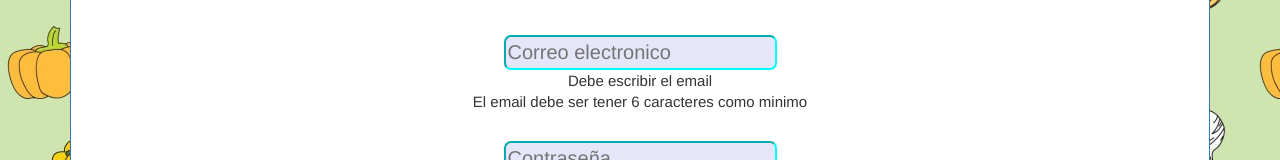
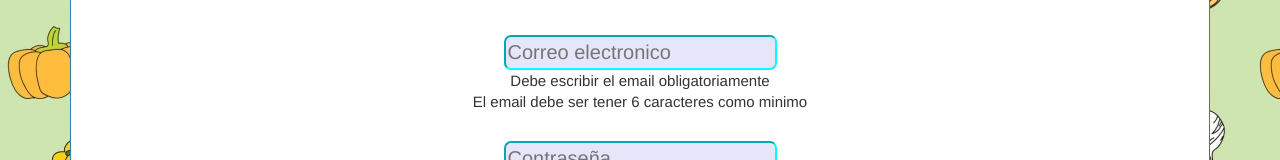
Before and after one commit to pi2cibertec11/Front-end-Angular-PRO-IT, an Angular app: page /clients in a window 1280 px wide. Shown: the part 201-361 px from the top of the page. Built offline with nearby package versions, Linux system fonts and the light colour scheme.

Commit message:
Mejorando mensaje

```diff
--- a/src/app/clients/client.component.html
+++ b/src/app/clients/client.component.html
@@ -9,7 +9,7 @@
 
            <div class="text-center" ><input #email="ngModel" id="email" style="border-color:cyan;border-radius:7px; background-color:lavender" type="text" placeholder="Correo electronico" [(ngModel)]='clients.Email' > </div>
            <div class="text-center" style="font-size:15px" >
-            Debe escribir el email
+            Debe escribir el email obligatoriamente
           </div>
           <div class="text-center" style="font-size:15px" >
             El email debe ser tener 6 caracteres como minimo
```
